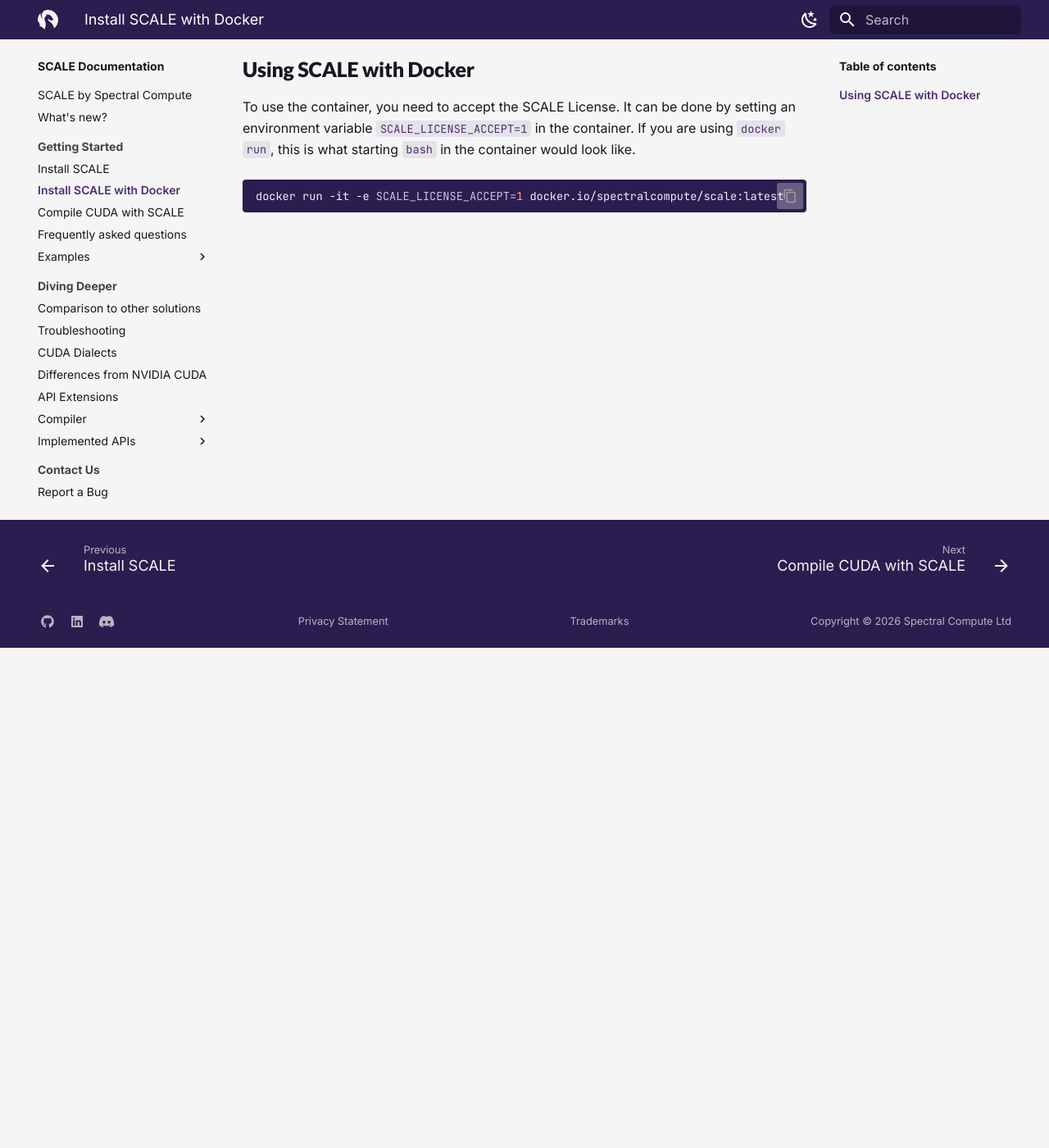
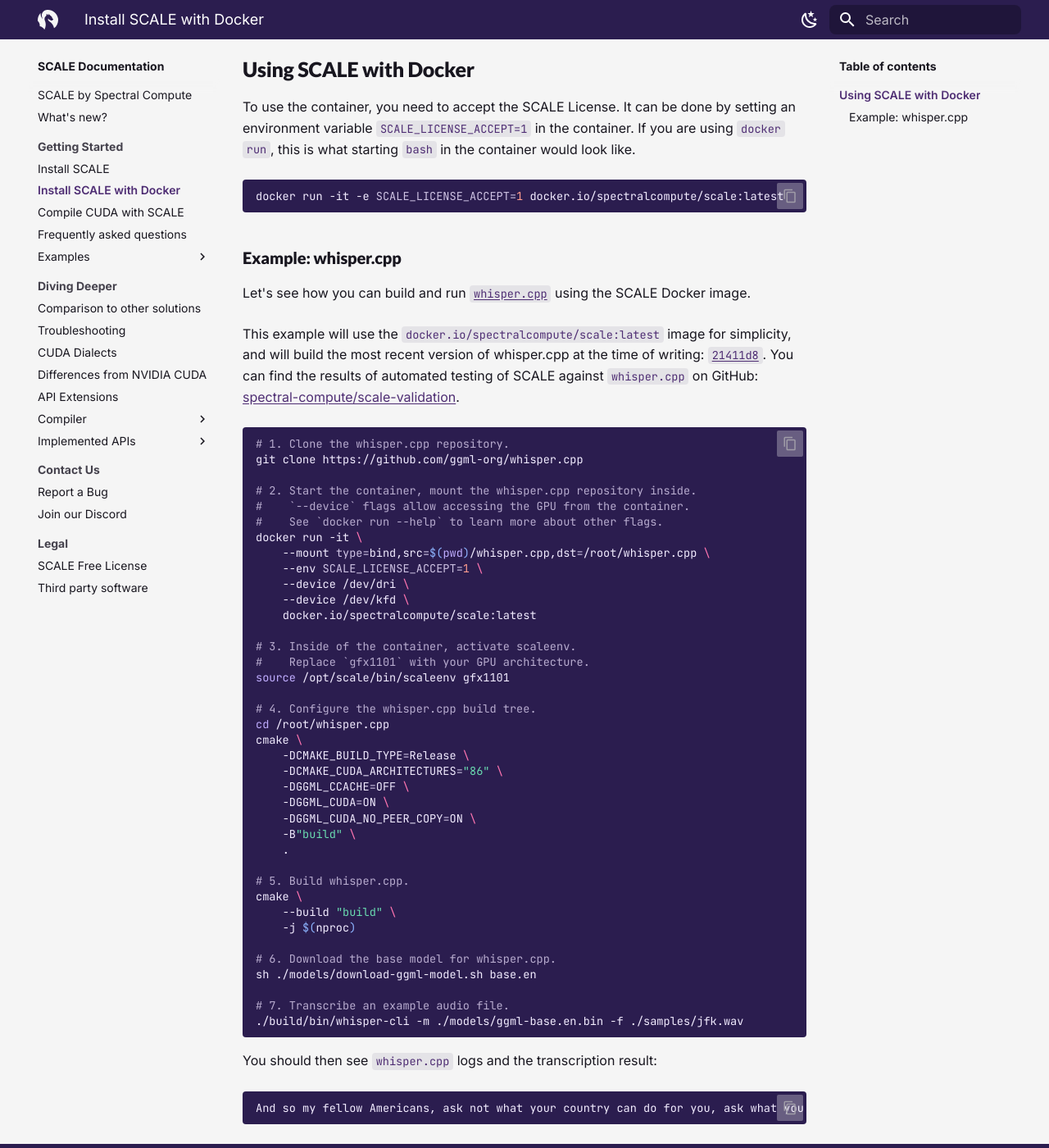
Before and after one commit to spectral-compute/scale-docs, an MkDocs documentation site: the page built from docs/manual/how-to-install-with-docker.md, in a window 1280 px wide and 1400 px high, scrolled down 610 px. Shown: the whole window at 82% size. Built offline with MkDocs 1.6.1 and Material for MkDocs 9.7.7, drawn with Linux system fonts in a browser that asks for light colours; the version menu is left out.

Commit message:
example using whisper.cpp with SCALE Docker

````diff
--- a/docs/manual/how-to-install-with-docker.md
+++ b/docs/manual/how-to-install-with-docker.md
@@ -34,3 +34,57 @@ If you are using `docker run`, this is what starting `bash` in the container wou
 ```bash
 docker run -it -e SCALE_LICENSE_ACCEPT=1 docker.io/spectralcompute/scale:latest
 ```
+
+### Example: whisper.cpp
+
+Let's see how you can build and run [`whisper.cpp`](https://github.com/ggml-org/whisper.cpp) using the SCALE Docker image.
+
+This example will use the `docker.io/spectralcompute/scale:latest` image for simplicity, and will build the most recent version of whisper.cpp at the time of writing: [`21411d8`](https://github.com/ggml-org/whisper.cpp/commit/21411d81ea736ed5d9cdea4df360d3c4b60a4adb).
+You can find the results of automated testing of SCALE against `whisper.cpp` on GitHub: [spectral-compute/scale-validation](https://github.com/spectral-compute/scale-validation).
+
+```bash
+# 1. Clone the whisper.cpp repository.
+git clone https://github.com/ggml-org/whisper.cpp
+
+# 2. Start the container, mount the whisper.cpp repository inside.
+#    `--device` flags allow accessing the GPU from the container.
+#    See `docker run --help` to learn more about other flags.
+docker run -it \
+    --mount type=bind,src=$(pwd)/whisper.cpp,dst=/root/whisper.cpp \
+    --env SCALE_LICENSE_ACCEPT=1 \
+    --device /dev/dri \
+    --device /dev/kfd \
+    docker.io/spectralcompute/scale:latest
+
+# 3. Inside of the container, activate scaleenv.
+#    Replace `gfx1101` with your GPU architecture.
+source /opt/scale/bin/scaleenv gfx1101
+
+# 4. Configure the whisper.cpp build tree.
+cd /root/whisper.cpp
+cmake \
+    -DCMAKE_BUILD_TYPE=Release \
+    -DCMAKE_CUDA_ARCHITECTURES="86" \
+    -DGGML_CCACHE=OFF \
+    -DGGML_CUDA=ON \
+    -DGGML_CUDA_NO_PEER_COPY=ON \
+    -B"build" \
+    .
+
+# 5. Build whisper.cpp.
+cmake \
+    --build "build" \
+    -j $(nproc)
+
+# 6. Download the base model for whisper.cpp.
+sh ./models/download-ggml-model.sh base.en
+
+# 7. Transcribe an example audio file.
+./build/bin/whisper-cli -m ./models/ggml-base.en.bin -f ./samples/jfk.wav
+```
+
+You should then see `whisper.cpp` logs and the transcription result:
+
+```
+And so my fellow Americans, ask not what your country can do for you, ask what you can do for your country.
+```
````
